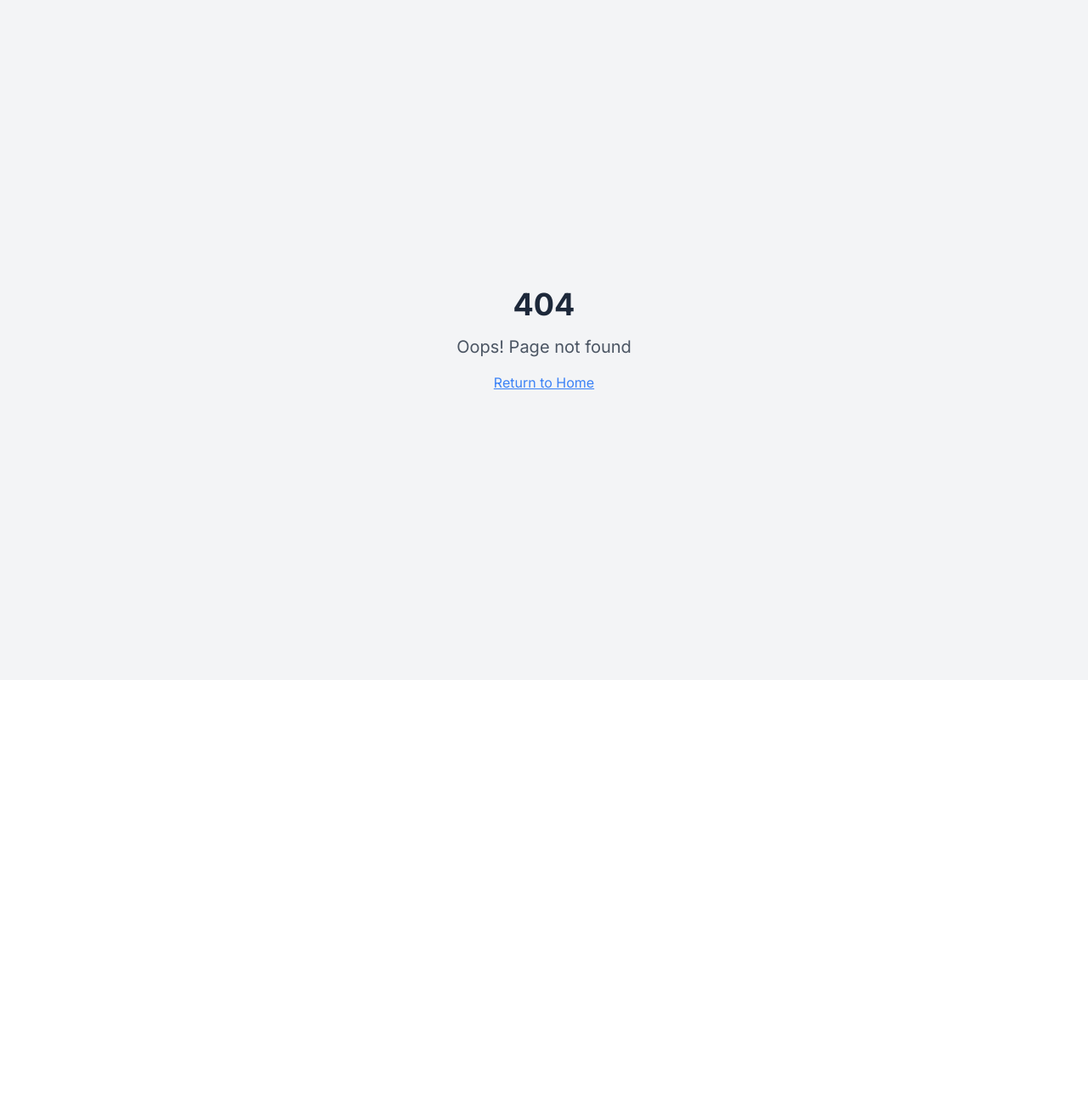
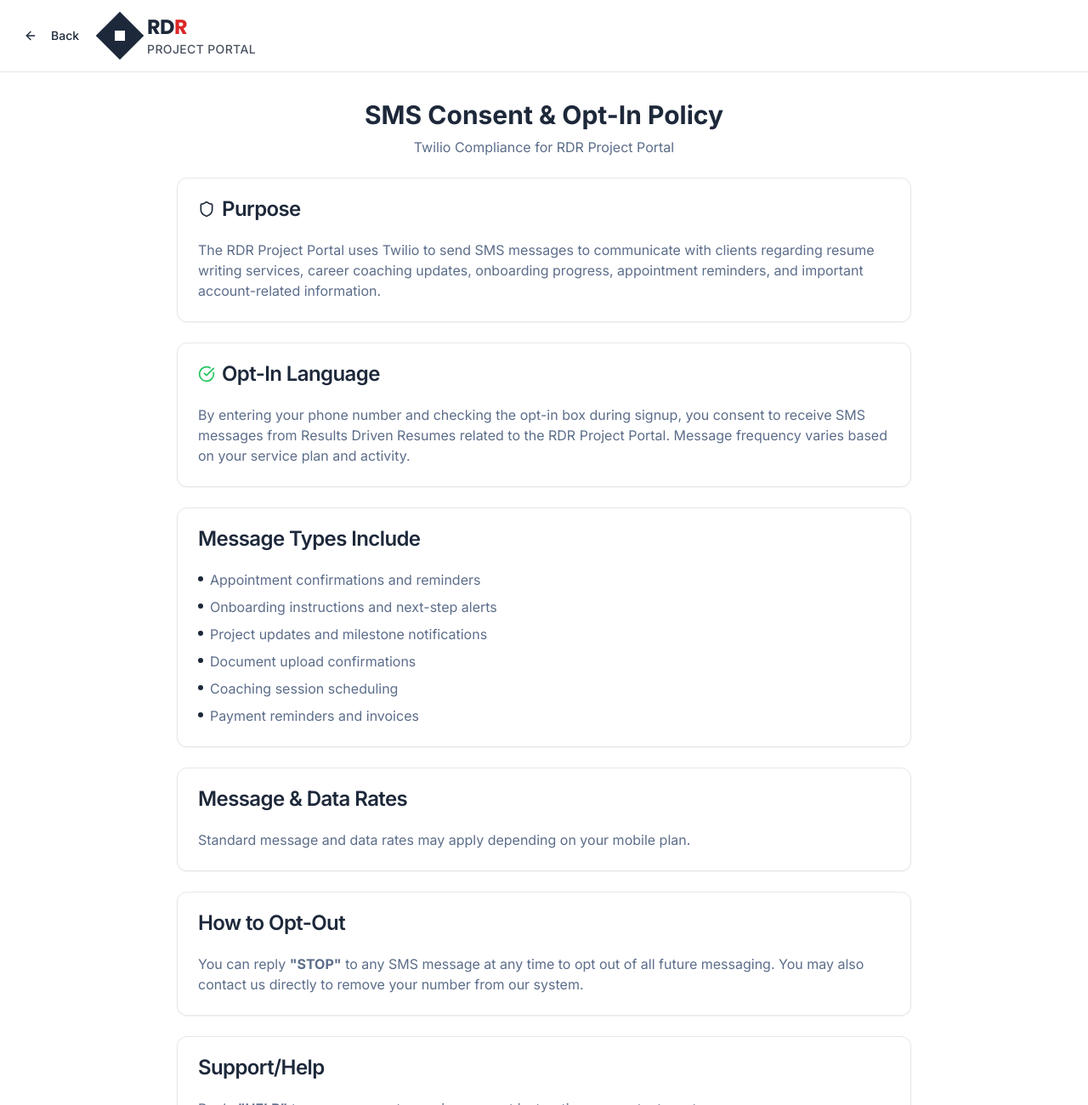
Before and after one commit to Tailorwiz/flowforge-services, a React (Vite) app: page /sms-policy in a window 1280 px wide. Before the commit this address had no page. Shown: the top 1300 px of the page at 85% size. Before the commit the page ends 800 px from the top, so only its background shows below. Built offline with nearby package versions, Linux system fonts and the light colour scheme.

Commit message:
Add SMS Opt-In Policy Page
Create a new page to display the SMS Consent & Opt-In Policy for Twilio compliance. This page outlines the purpose of SMS communication, opt-in language, message types, rates, opt-out instructions, support information, and privacy policy.

```diff
--- a/src/App.tsx
+++ b/src/App.tsx
@@ -7,6 +7,7 @@ import { AuthProvider } from "./components/AuthProvider";
 import Index from "./pages/Index";
 import Auth from "./pages/Auth";
 import ClientDashboard from "./pages/ClientDashboard";
+import SMSOptInPolicy from "./pages/SMSOptInPolicy";
 import NotFound from "./pages/NotFound";
 
 const queryClient = new QueryClient();
@@ -22,6 +23,7 @@ const App = () => (
             <Route path="/" element={<Index />} />
             <Route path="/auth" element={<Auth />} />
             <Route path="/client/:clientId" element={<ClientDashboard />} />
+            <Route path="/sms-policy" element={<SMSOptInPolicy />} />
             {/* ADD ALL CUSTOM ROUTES ABOVE THE CATCH-ALL "*" ROUTE */}
             <Route path="*" element={<NotFound />} />
           </Routes>
--- /dev/null
+++ b/src/pages/SMSOptInPolicy.tsx
@@ -0,0 +1,180 @@
+import { ArrowLeft, Mail, Phone, Shield, CheckCircle } from "lucide-react";
+import { Button } from "@/components/ui/button";
+import { Card, CardContent, CardHeader, CardTitle } from "@/components/ui/card";
+import { useNavigate } from "react-router-dom";
+import RDRLogo from "@/components/RDRLogo";
+
+const SMSOptInPolicy = () => {
+  const navigate = useNavigate();
+
+  return (
+    <div className="min-h-screen bg-background">
+      {/* Header */}
+      <header className="border-b border-border bg-card">
+        <div className="container mx-auto px-4 py-4">
+          <div className="flex items-center justify-between">
+            <div className="flex items-center gap-4">
+              <Button variant="ghost" size="sm" onClick={() => navigate(-1)}>
+                <ArrowLeft className="w-4 h-4 mr-2" />
+                Back
+              </Button>
+              <RDRLogo />
+            </div>
+          </div>
+        </div>
+      </header>
+
+      {/* Main Content */}
+      <main className="container mx-auto px-4 py-8 max-w-4xl">
+        <div className="space-y-6">
+          {/* Title Section */}
+          <div className="text-center space-y-2">
+            <h1 className="text-3xl font-bold text-foreground">
+              SMS Consent & Opt-In Policy
+            </h1>
+            <p className="text-muted-foreground">
+              Twilio Compliance for RDR Project Portal
+            </p>
+          </div>
+
+          {/* Purpose Card */}
+          <Card>
+            <CardHeader>
+              <CardTitle className="flex items-center gap-2">
+                <Shield className="w-5 h-5 text-primary" />
+                Purpose
+              </CardTitle>
+            </CardHeader>
+            <CardContent>
+              <p className="text-muted-foreground">
+                The RDR Project Portal uses Twilio to send SMS messages to communicate with clients regarding resume writing services, career coaching updates, onboarding progress, appointment reminders, and important account-related information.
+              </p>
+            </CardContent>
+          </Card>
+
+          {/* Opt-In Language Card */}
+          <Card>
+            <CardHeader>
+              <CardTitle className="flex items-center gap-2">
+                <CheckCircle className="w-5 h-5 text-green-500" />
+                Opt-In Language
+              </CardTitle>
+            </CardHeader>
+            <CardContent>
+              <p className="text-muted-foreground">
+                By entering your phone number and checking the opt-in box during signup, you consent to receive SMS messages from Results Driven Resumes related to the RDR Project Portal. Message frequency varies based on your service plan and activity.
+              </p>
+            </CardContent>
+          </Card>
+
+          {/* Message Types Card */}
+          <Card>
+            <CardHeader>
+              <CardTitle>Message Types Include</CardTitle>
+            </CardHeader>
+            <CardContent>
+              <ul className="space-y-2 text-muted-foreground">
+                <li className="flex items-start gap-2">
+                  <div className="w-1.5 h-1.5 bg-primary rounded-full mt-2 flex-shrink-0"></div>
+                  Appointment confirmations and reminders
+                </li>
+                <li className="flex items-start gap-2">
+                  <div className="w-1.5 h-1.5 bg-primary rounded-full mt-2 flex-shrink-0"></div>
+                  Onboarding instructions and next-step alerts
+                </li>
+                <li className="flex items-start gap-2">
+                  <div className="w-1.5 h-1.5 bg-primary rounded-full mt-2 flex-shrink-0"></div>
+                  Project updates and milestone notifications
+                </li>
+                <li className="flex items-start gap-2">
+                  <div className="w-1.5 h-1.5 bg-primary rounded-full mt-2 flex-shrink-0"></div>
+                  Document upload confirmations
+                </li>
+                <li className="flex items-start gap-2">
+                  <div className="w-1.5 h-1.5 bg-primary rounded-full mt-2 flex-shrink-0"></div>
+                  Coaching session scheduling
+                </li>
+                <li className="flex items-start gap-2">
+                  <div className="w-1.5 h-1.5 bg-primary rounded-full mt-2 flex-shrink-0"></div>
+                  Payment reminders and invoices
+                </li>
+              </ul>
+            </CardContent>
+          </Card>
+
+          {/* Message & Data Rates Card */}
+          <Card>
+            <CardHeader>
+              <CardTitle>Message & Data Rates</CardTitle>
+            </CardHeader>
+            <CardContent>
+              <p className="text-muted-foreground">
+                Standard message and data rates may apply depending on your mobile plan.
+              </p>
+            </CardContent>
+          </Card>
+
+          {/* Opt-Out Card */}
+          <Card>
+            <CardHeader>
+              <CardTitle>How to Opt-Out</CardTitle>
+            </CardHeader>
+            <CardContent>
+              <p className="text-muted-foreground">
+                You can reply <strong>"STOP"</strong> to any SMS message at any time to opt out of all future messaging. You may also contact us directly to remove your number from our system.
+              </p>
+            </CardContent>
+          </Card>
+
+          {/* Support/Help Card */}
+          <Card>
+            <CardHeader>
+              <CardTitle>Support/Help</CardTitle>
+            </CardHeader>
+            <CardContent>
+              <div className="space-y-3">
+                <p className="text-muted-foreground">
+                  Reply <strong>"HELP"</strong> to any message to receive support instructions or contact us at:
+                </p>
+                <div className="space-y-2">
+                  <div className="flex items-center gap-2 text-muted-foreground">
+                    <Mail className="w-4 h-4" />
+                    <span>support@resultsdrivenresumes.com</span>
+                  </div>
+                  <div className="flex items-center gap-2 text-muted-foreground">
+                    <Phone className="w-4 h-4" />
+                    <span>(Business phone number)</span>
+                  </div>
+                </div>
+              </div>
+            </CardContent>
+          </Card>
+
+          {/* Privacy Card */}
+          <Card>
+            <CardHeader>
+              <CardTitle className="flex items-center gap-2">
+                <Shield className="w-5 h-5 text-primary" />
+                Privacy
+              </CardTitle>
+            </CardHeader>
+            <CardContent>
+              <p className="text-muted-foreground">
+                We do not sell or share your phone number or personal information. All data is protected in accordance with our Privacy Policy and is used strictly for client communication within the RDR Project Portal system.
+              </p>
+            </CardContent>
+          </Card>
+
+          {/* Footer Actions */}
+          <div className="text-center pt-6">
+            <Button onClick={() => navigate(-1)} className="min-w-32">
+              Go Back
+            </Button>
+          </div>
+        </div>
+      </main>
+    </div>
+  );
+};
+
+export default SMSOptInPolicy;
```
